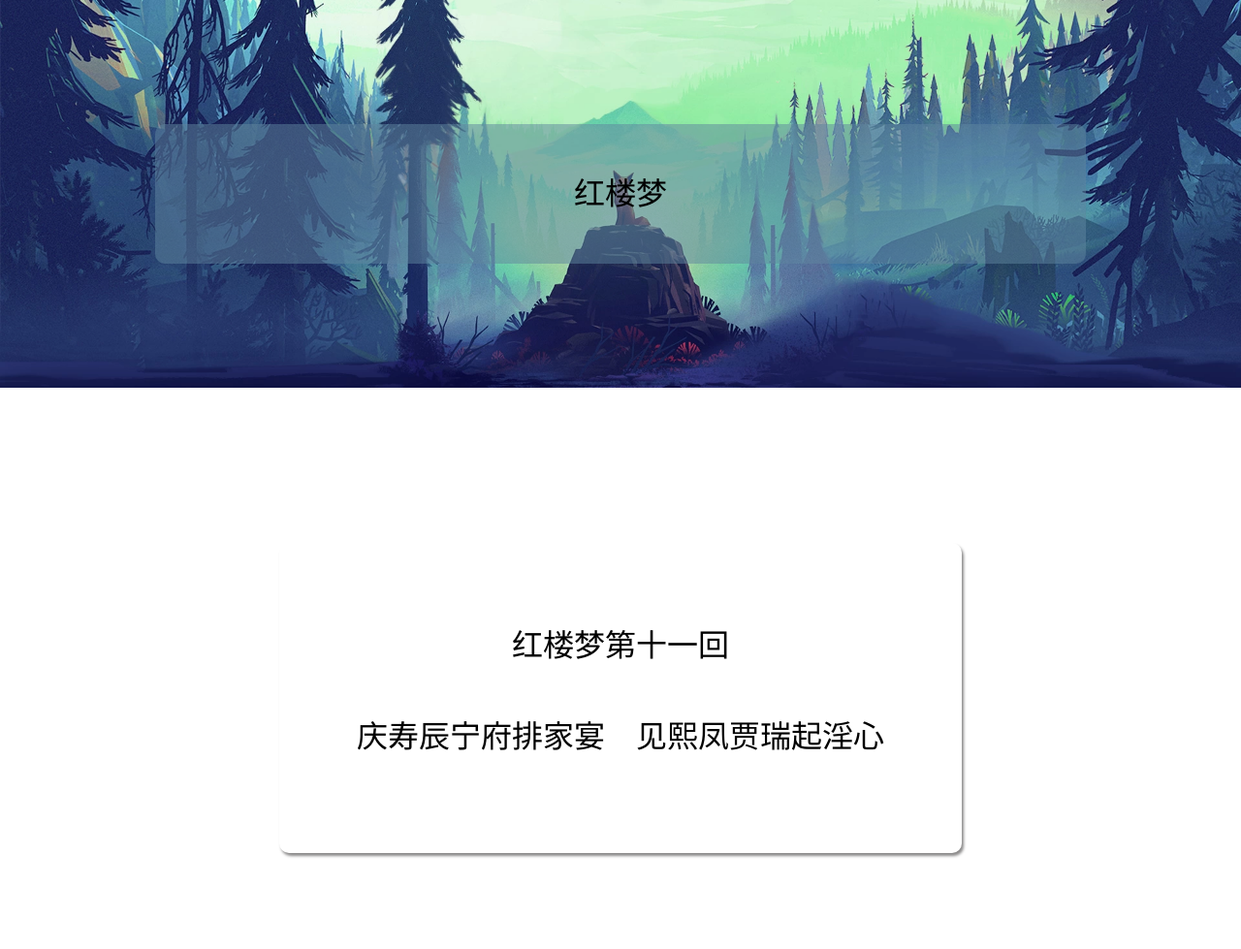
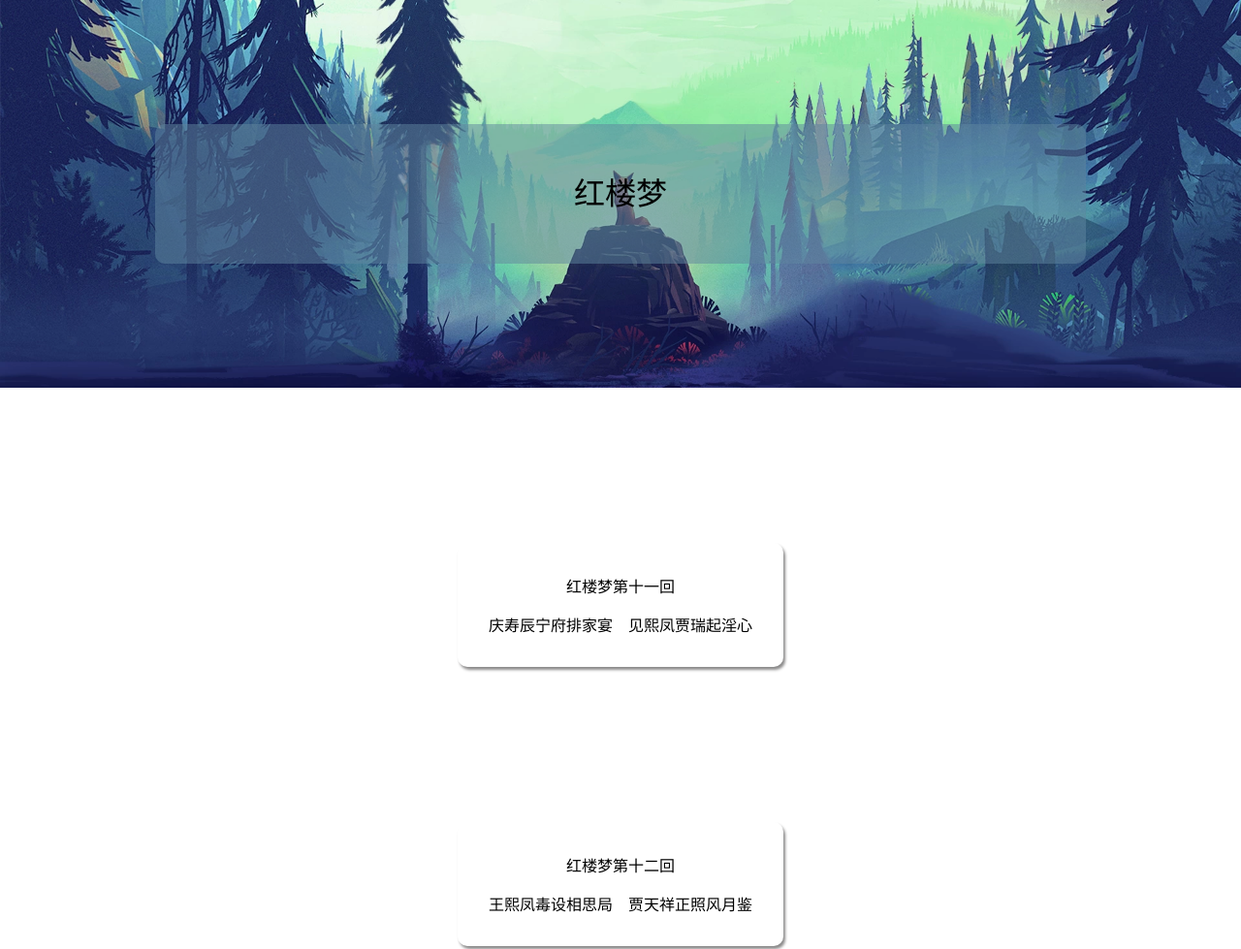
Before and after one commit to Antrairs/HongLouMeng, a website: page index.html in a window 1280 px wide. Shown: the top 979 px of the page at 97% size. Drawn offline with Linux system fonts and the light colour scheme; a web font is replaced by a local one.

Commit message:
Update chapterList.css

```diff
--- a/chapterList.css
+++ b/chapterList.css
@@ -1,8 +1,8 @@
 .chapterList {
     position: relative;
     text-align: center;
-    min-height: 20rem;
-    font-size: 2rem;
+    min-height: 6rem;
+    font-size: 1rem;
     border-radius: 10px;
     box-shadow: 2px 3px 3px rgb(139, 138, 138);
     transition: all 0.3s;
@@ -14,10 +14,10 @@
 }
 
 .c-item {
-    padding: 5rem 5rem 5rem 5rem;
+    padding: 2rem 2rem;
 
 }
 
 .separate {
-    height: 3rem;
+    height: 1rem;
 }
```
